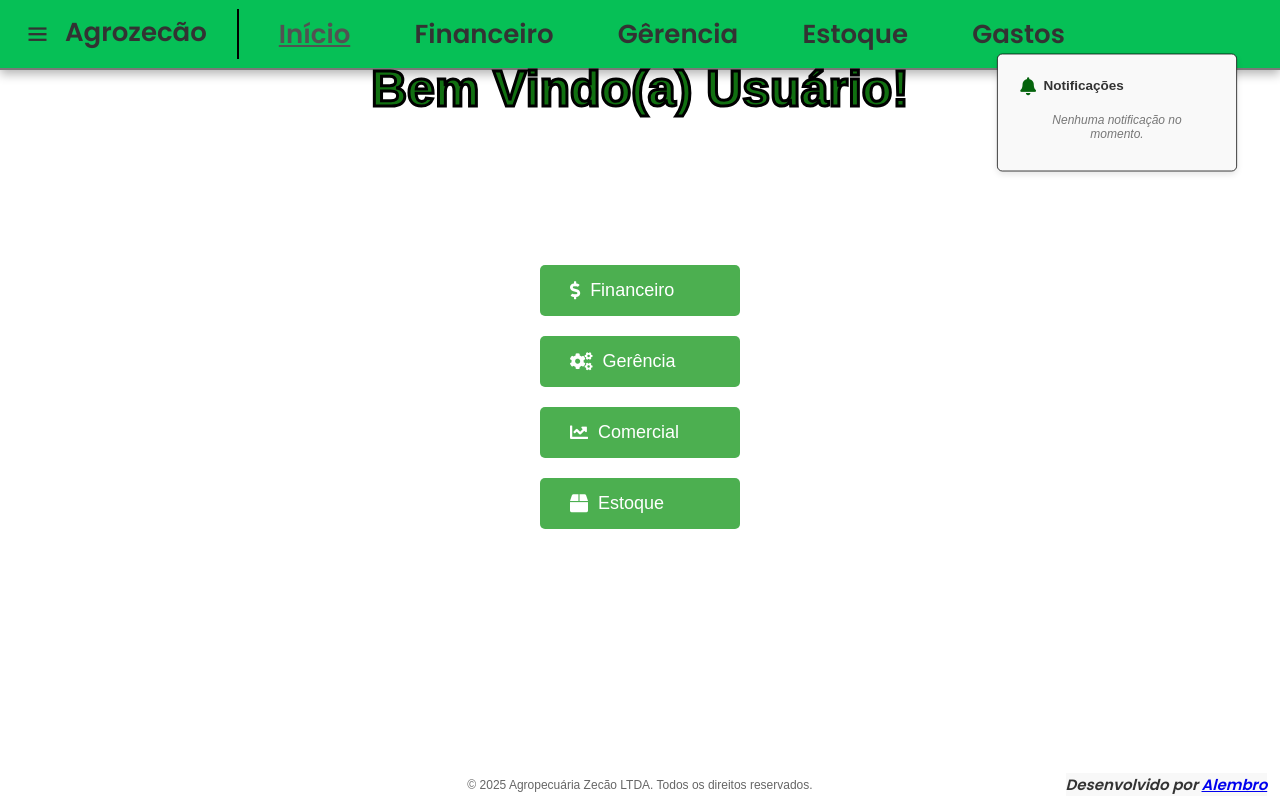
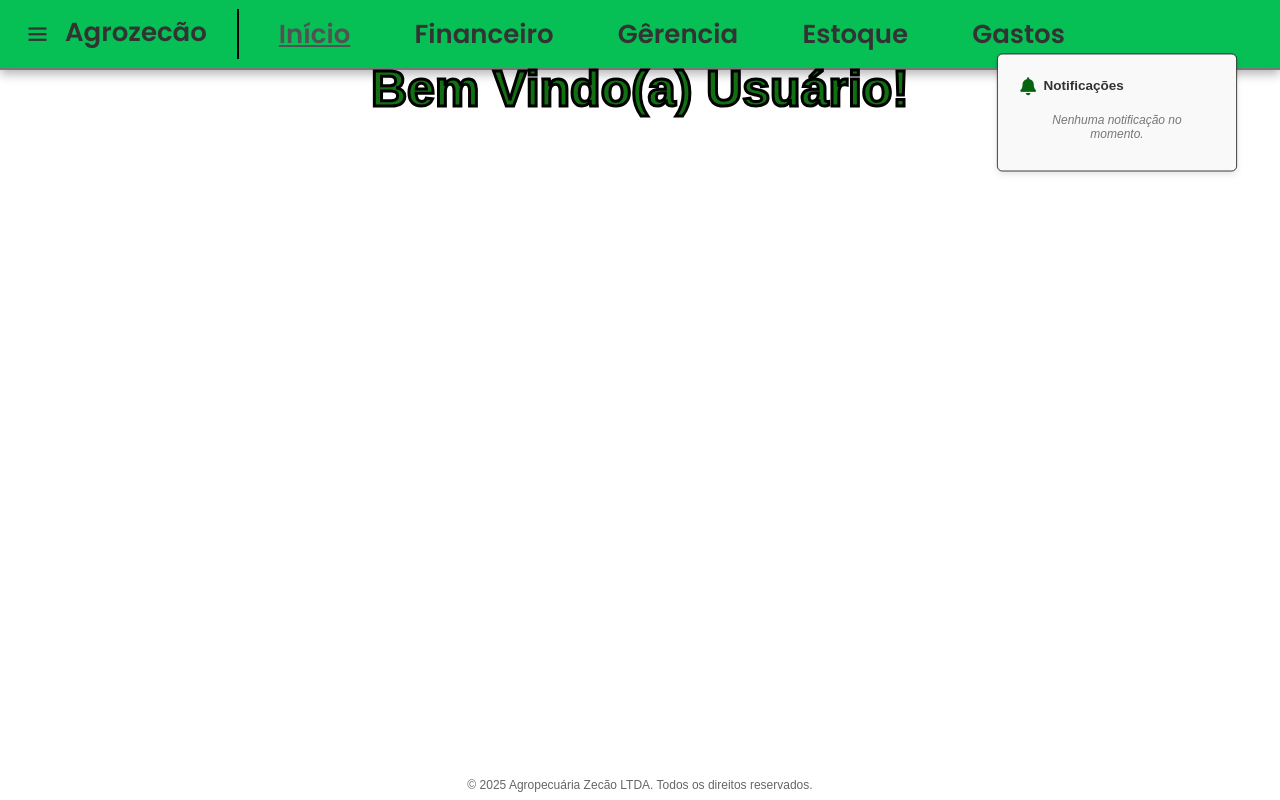
Before and after one commit to murilo813/AgroZecao, a Flask app: page /home in a window 1280 px wide. Run offline with Flask 3, Linux system fonts and the light colour scheme; the visitor is signed in with stand-in values (Sample User, id 1); data that the repository does not hold is empty; some libraries are stand-ins or nearby versions.

Commit message:
retirada dos botões antigos

```diff
--- a/templates/base.html
+++ b/templates/base.html
@@ -99,10 +99,11 @@
     <footer id="rodape-direitos">
       © 2025 Agropecuária Zecão LTDA. Todos os direitos reservados.
     </footer>
+    <!---
     <footer id="rodape-creditos">
       <p>Desenvolvido por <a href="https://murilo813.github.io/AlembroSite/" target="_blank">Alembro</a></p>
     </footer>
-
+    -->
     <section class="overlay"></section>
 
     <script>
--- a/templates/home.html
+++ b/templates/home.html
@@ -14,19 +14,6 @@
     <div class="container">
         <div class="box">
             <h1 id="titulo">Bem Vindo(a) {{ session['nomeclatura'] }}!</h1>
-            <div class="buttons-container">
-                <button id="financeiroButton" class="button {% if erro_financeiro %}error{% endif %}" onclick="window.location.href='{{ url_for('consulta.consulta') }}'">
-                    <i class="fas fa-dollar-sign"></i>Financeiro
-                </button>
-                <button id="gerenciaButton" class="button {% if erro_gerencia %}error{% endif %}" onclick="window.location.href='{{ url_for('gerencia.gerencia') }}'">
-                    <i class="fas fa-cogs"></i>Gerência
-                </button>
-                <button id="comercialButton" class="button {% if erro_comercial %}error{% endif %}" onclick="window.location.href='{{ url_for('comercial.comercial') }}'">
-                    <i class="fas fa-chart-line"></i>Comercial
-                </button>                <button id="estoqueButton" class="button {% if erro_estoque %}error{% endif %}" onclick="window.location.href='{{ url_for('estoque.estoque') }}'">
-                    <i class="fas fa-box"></i>Estoque
-                </button>
-            </div>
             <div class="alert-container">
                 <div class="alert-box">
                     <div class="alert-header">
@@ -76,35 +63,6 @@
             .catch(error => console.error('Erro:', error));
         }
 
-        /*BOTOES COM ACESSO NEGADO ANIMAÇÃO*/
-        if (document.getElementById('financeiroButton').classList.contains('error')) {
-            setTimeout(function() {
-                var button = document.getElementById('financeiroButton');
-                button.classList.remove('error');
-            }, 1000);
-        }
-
-        if (document.getElementById('gerenciaButton').classList.contains('error')) {
-            setTimeout(function() {
-                var button = document.getElementById('gerenciaButton');
-                button.classList.remove('error');
-            }, 1000);
-        }
-
-        if (document.getElementById('comercialButton').classList.contains('error')) {
-            setTimeout(function() {
-                var button = document.getElementById('comercialButton');
-                button.classList.remove('error');
-            }, 1000);
-        }
-
-        if (document.getElementById('estoqueButton').classList.contains('error')) {
-            setTimeout(function() {
-                var button = document.getElementById('estoqueButton');
-                button.classList.remove('error');
-            }, 1000);
-        }
-
         /*Animação de entrada do título*/
         document.addEventListener("DOMContentLoaded", function () {
             const titulo = document.getElementById("titulo");
```
